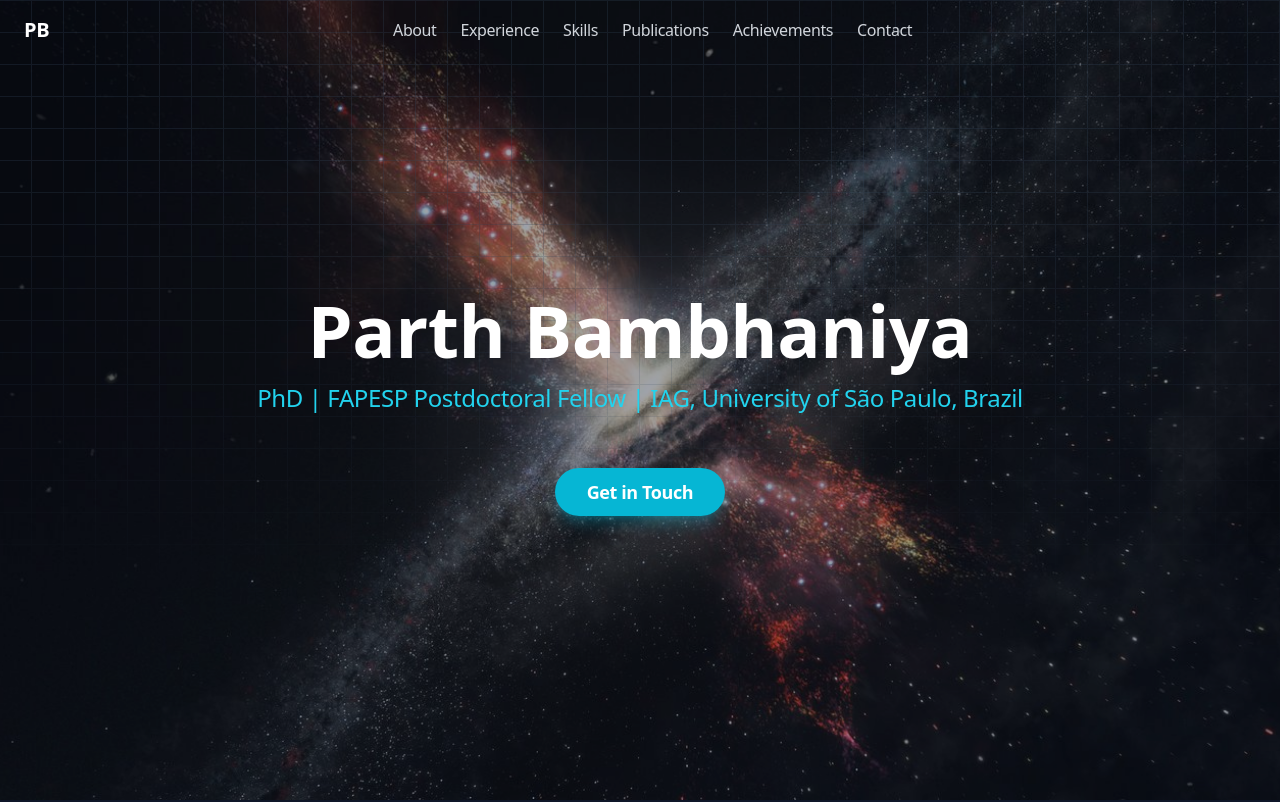
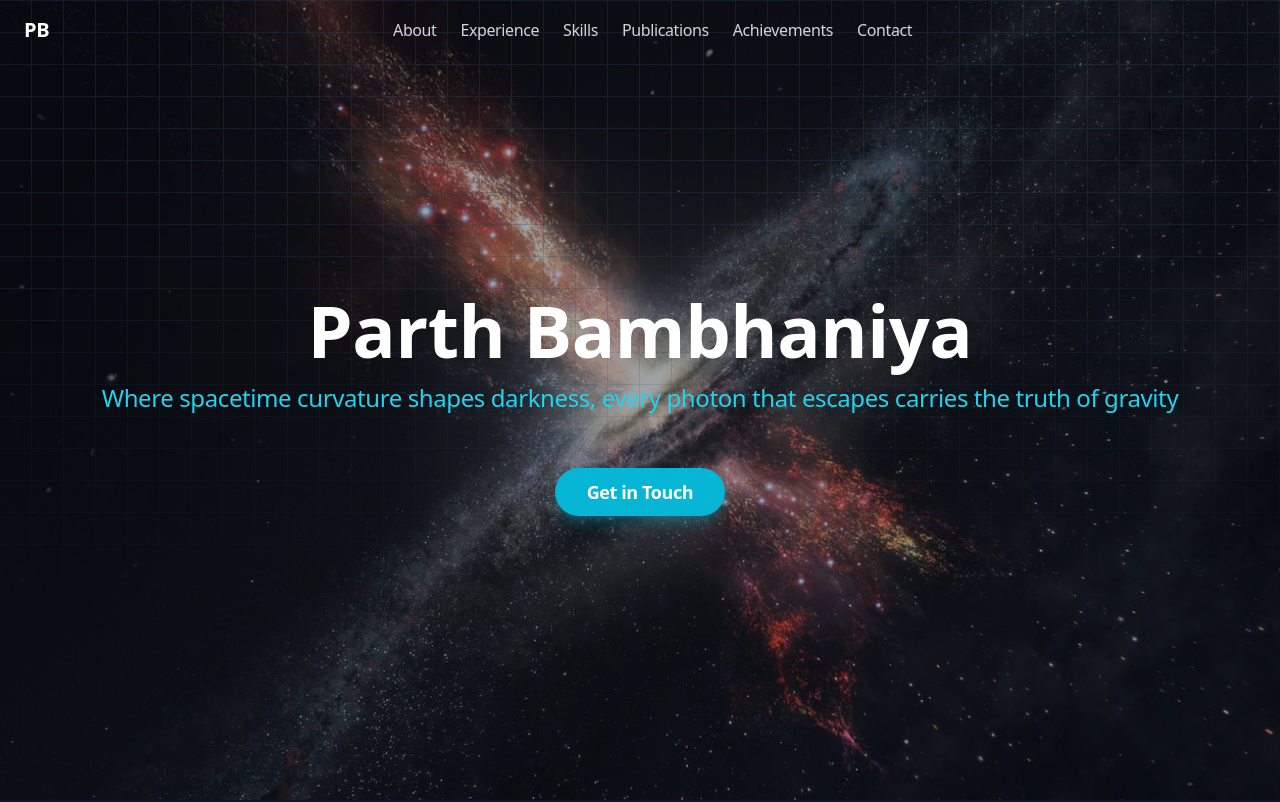
Before and after one commit to Parth-G-Bambhaniya/Parth-G-Bambhaniya.github.io, a React (Vite) app: page / in a window 1280 px wide. Shown: the top 802 px of the page. Built offline with nearby package versions, Linux system fonts and the light colour scheme; some icons are missing.

Commit message:
Update App.jsx

```diff
--- a/src/App.jsx
+++ b/src/App.jsx
@@ -9,6 +9,7 @@ import backgroundImage from './assets/background_image.jpg';
 const personalInfo = {
   name: "Parth Bambhaniya",
   title: "PhD | FAPESP Postdoctoral Fellow | IAG, University of São Paulo, Brazil",
+  title: "Where spacetime curvature shapes darkness, every photon that escapes carries the truth of gravity",
   email: "parth.bambhaniya@usp.br",
   location: "São Paulo, Brazil",
   researchInterests: "Astrophysics of Black Holes, Spacetime Singularities, General Relativity, Shadows and Accretion Disks, Plasma Astrophysics, MHD and GRMHD, Horizonless Compact Objects, Relativistic Orbits of S-stars, Pulsar Timing, Tidal Forces, Gravitational Collapse, Transients and Multi-messengers (Member of ASTRI Mini-Array).",
```
